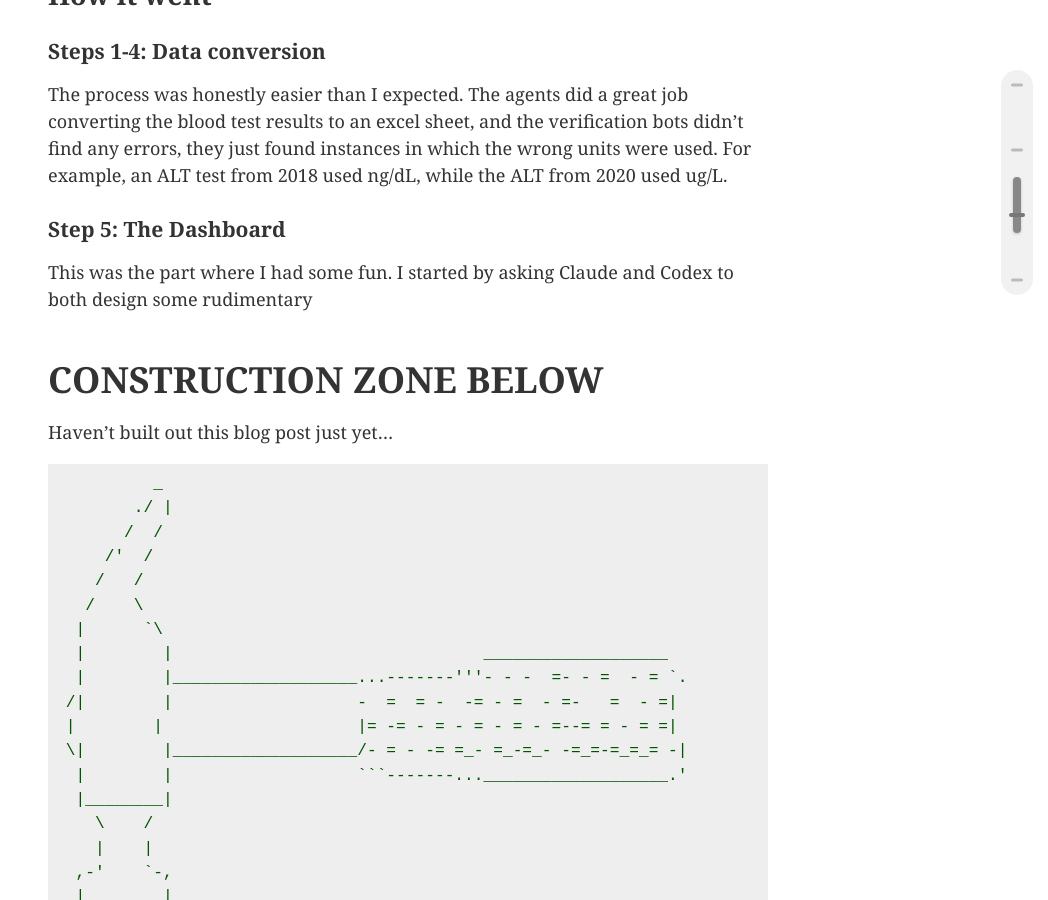
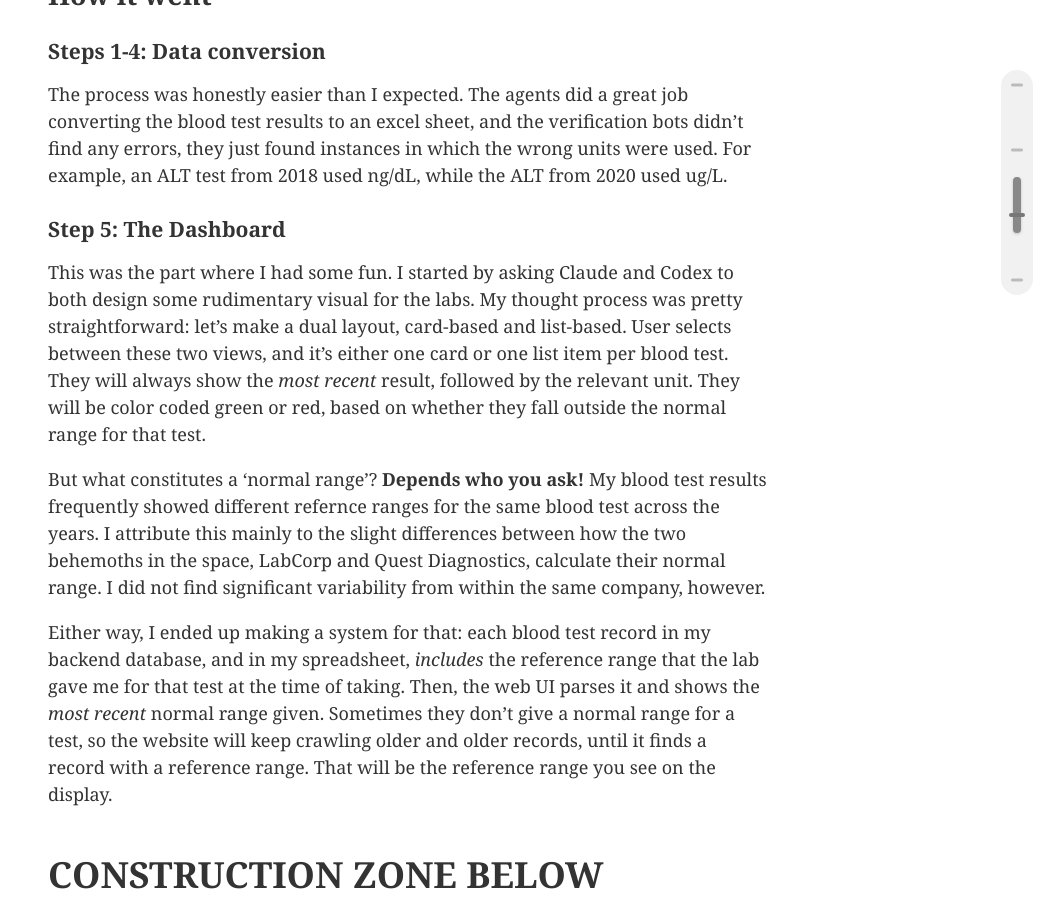
Before and after one commit to 0sps/sull1van.com, a Jekyll site: the page built from _posts/2026-05-18-Fixing-blood-test-results.md, in a window 1280 px wide and 900 px high, scrolled down 1466 px. Shown: the whole window, without its empty margins (232-1280 px from the left). Built offline with Jekyll 4.4.1, drawn with Linux system fonts in a browser that asks for light colours.

Commit message:
article update

```diff
--- a/_posts/2026-05-18-Fixing-blood-test-results.md
+++ b/_posts/2026-05-18-Fixing-blood-test-results.md
@@ -37,7 +37,12 @@ The process was honestly easier than I expected. The agents did a great job conv
 
 ### Step 5: The Dashboard
 
-This was the part where I had some fun. I started by asking Claude and Codex to both design some rudimentary
+This was the part where I had some fun. I started by asking Claude and Codex to both design some rudimentary visual for the labs. My thought process was pretty straightforward: let's make a dual layout, card-based and list-based. User selects between these two views, and it's either one card or one list item per blood test. They will always show the *most recent* result, followed by the relevant unit. They will be color coded green or red, based on whether they fall outside the normal range for that test.
+
+But what constitutes a 'normal range'? **Depends who you ask!**
+  My blood test results frequently showed different refernce ranges for the same blood test across the years. I attribute this mainly to the slight differences between how the two behemoths in the space, LabCorp and Quest Diagnostics, calculate their normal range. I did not find significant variability from within the same company, however.
+
+  Either way, I ended up making a system for that: each blood test record in my backend database, and in my spreadsheet, *includes* the reference range that the lab gave me for that test at the time of taking. Then, the web UI parses it and shows the *most recent* normal range given. Sometimes they don't give a normal range for a test, so the website will keep crawling older and older records, until it finds a record with a reference range. That will be the reference range you see on the display.
 
 
 # CONSTRUCTION ZONE BELOW
```
